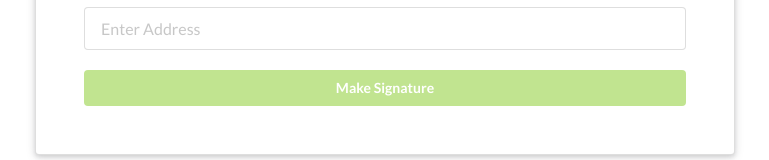
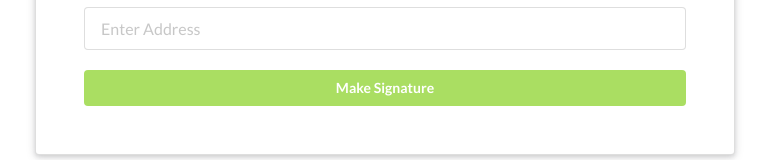
Before and after one commit to iqbalhussainkhan/injazat, a React (Create React App) app: page / in a window 1280 px wide. Shown: the part 451-611 px from the top of the page, without its empty margins (349-1118 px from the left). Built offline with nearby package versions, Linux system fonts and the light colour scheme.

Commit message:
new commit

```diff
--- a/src/App.js
+++ b/src/App.js
@@ -72,7 +72,7 @@ class App extends React.Component {
               </div>
               <span>{this.state.addressError}</span>
 
-              <div className="ui animated fade button" tabIndex="0"  style={{width:'100%',marginTop:'20px',backgroundColor:'#c1e490',color:'white'}} onClick={this.submitForm}>
+              <div className="ui animated fade button" tabIndex="0"  style={{width:'100%',marginTop:'20px',backgroundColor:'#aade62',color:'white'}} onClick={this.submitForm}>
                 <div className="visible content">Make Signature</div>
                 <div className="hidden content">
                   Let's Go!
```
